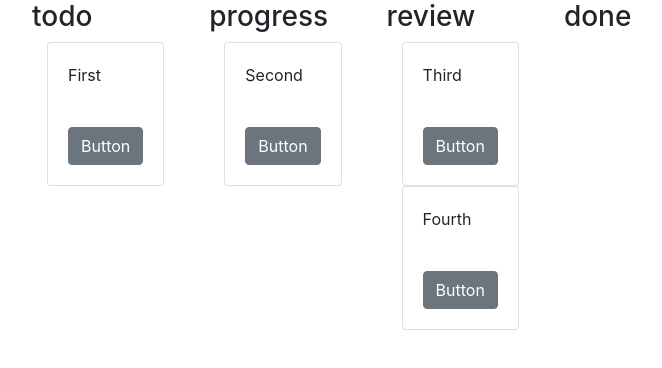
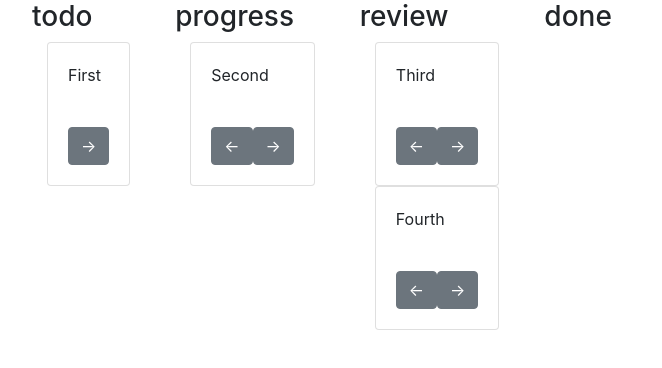
Before and after one commit to Vladyslavserdiuk/Kanban_Board, a React (Create React App) app: page / in a window 1280 px wide. Shown: the top 368 px of the page, without its empty margins (53-715 px from the left). Built offline with nearby package versions, Linux system fonts and the light colour scheme.

Commit message:
added buttons for transferring task status

```diff
--- a/src/App.js
+++ b/src/App.js
@@ -31,17 +31,31 @@ function App() {
             status: 'review'
         }
     ]
+
+    const statues = ['todo', 'progress', 'review', 'done']
+
     const [tasks, setTasks] = useState(taskList)
+
+    const changeTaskStatus = (taskId, direction) => {
+        const newTasks = tasks.map(el => {
+            if (el.id === taskId) {
+                if (direction === 'right') el.status = statues[statues.indexOf(el.status) + 1]
+                if (direction === 'left') el.status = statues[statues.indexOf(el.status) - 1]
+            }
+            return el;
+        })
+        setTasks(newTasks)
+    }
 
 
     return (
         <div>
             <Container>
                 <Row>
-                    <Column title={'todo'} tasks={tasks}/>
-                    <Column title={'progress'} tasks={tasks}/>
-                    <Column title={'review'} tasks={tasks}/>
-                    <Column title={'done'} tasks={tasks}/>
+                    <Column changeTaskStatus={changeTaskStatus} title={'todo'} tasks={tasks}/>
+                    <Column changeTaskStatus={changeTaskStatus} title={'progress'} tasks={tasks}/>
+                    <Column changeTaskStatus={changeTaskStatus} title={'review'} tasks={tasks}/>
+                    <Column changeTaskStatus={changeTaskStatus} title={'done'} tasks={tasks}/>
                 </Row>
 
             </Container>
--- a/src/Column.js
+++ b/src/Column.js
@@ -1,11 +1,11 @@
-import React, {useState} from 'react';
+import React from 'react';
 import {Col} from "reactstrap";
 import Task from "./Task";
 
 
 function Column(props) {
 
-    const {tasks, title} = props
+    const {tasks, title, changeTaskStatus} = props
 
 
     return (
@@ -14,7 +14,11 @@ function Column(props) {
                 <h3>{title}</h3>
                 {tasks
                     .filter(el => el.status === title)
-                    .map(el => <Task task={el}/>)}
+                    .map(el =>
+                        <Task
+                            task={el}
+                            changeTaskStatus={changeTaskStatus}
+                        />)}
 
             </Col>
 
--- a/src/Task.js
+++ b/src/Task.js
@@ -4,7 +4,7 @@ import {Col, Card, Button, CardBody} from "reactstrap";
 
 function Task(props) {
 
-    const {task} = props;
+    const {task, changeTaskStatus} = props;
 
 
     return (
@@ -15,7 +15,12 @@ function Task(props) {
                         {task.name}
                     </CardBody>
                     <CardBody>
-                        <Button>Button</Button>
+                        {task.status !== 'todo' &&
+                        <Button onClick={()=>changeTaskStatus(task.id, 'left')}>←</Button>}
+                        {task.status !== 'done' &&
+                        <Button onClick={()=>changeTaskStatus(task.id, 'right')}>→</Button>}
+
+
                     </CardBody>
                 </Card>
 
```
